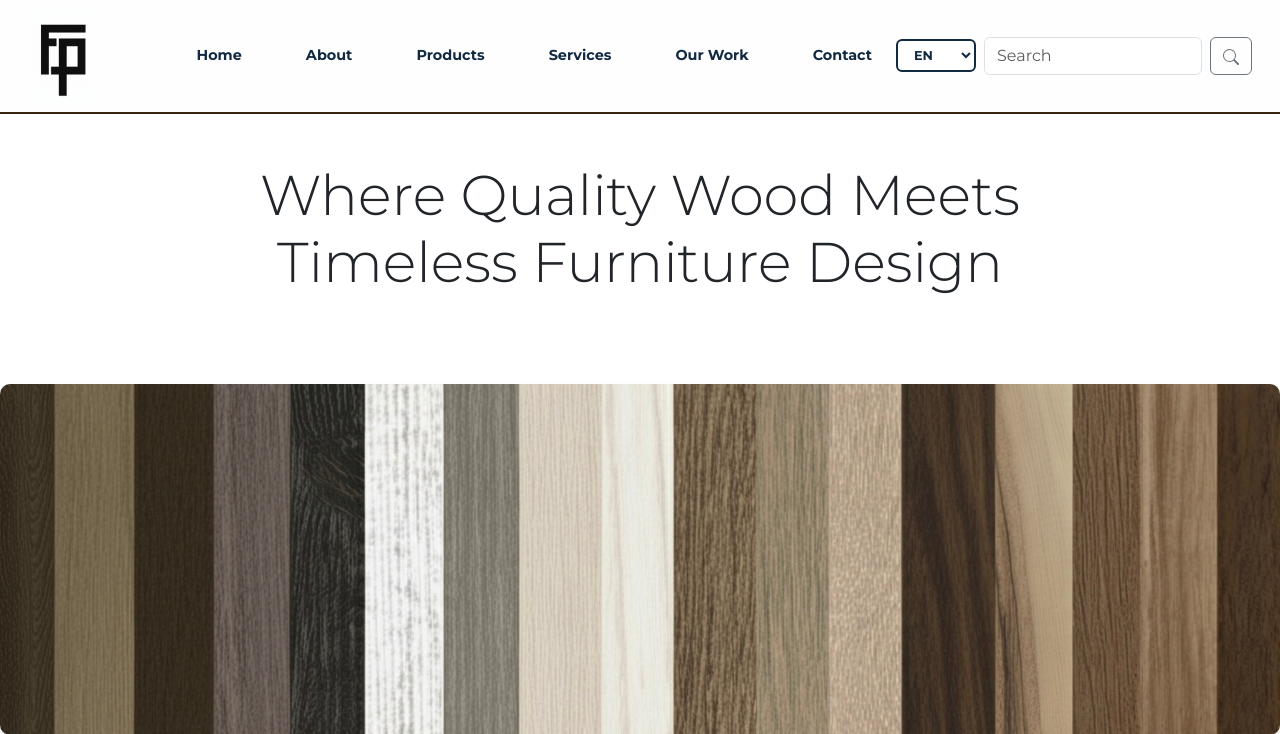
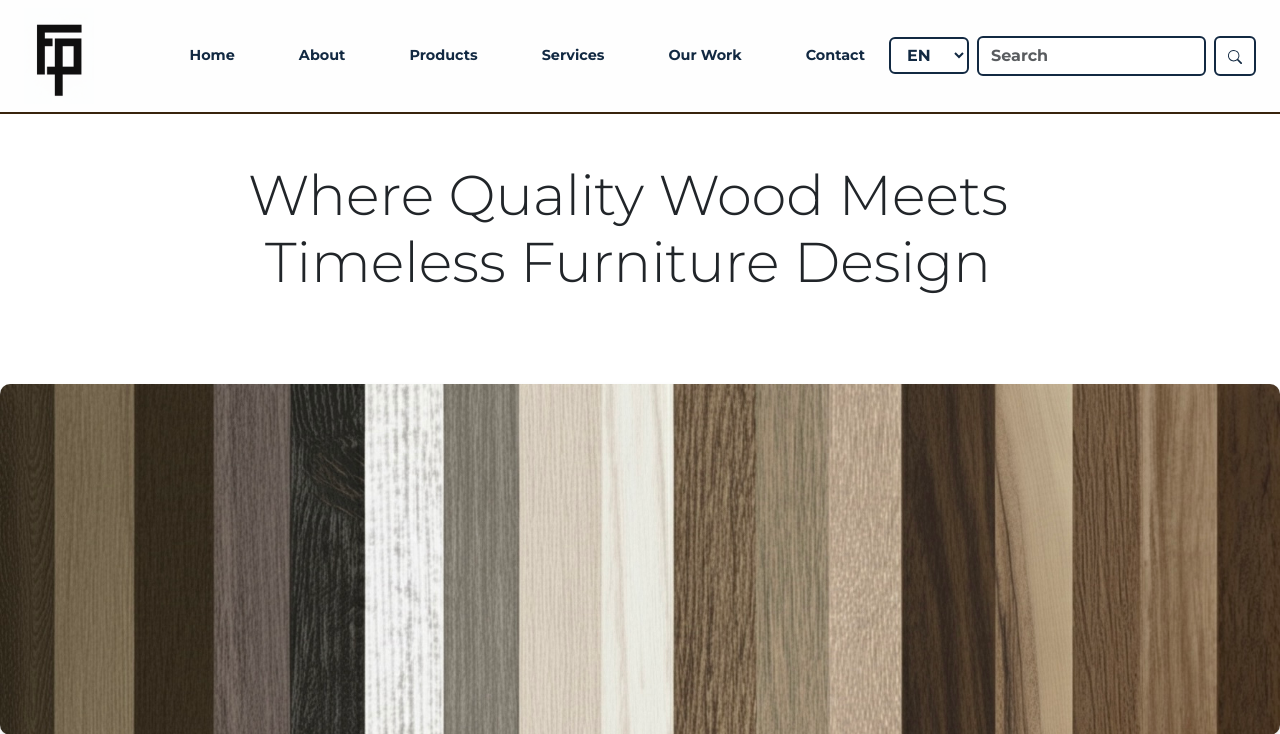
Before and after one commit to aysunsuleymanii/FuarPromet, a Django app: page / in a window 1280 px wide. Shown: the top 734 px of the page. Run offline with Django 5.2, Linux system fonts and the light colour scheme.

Commit message:
fixed bug

```diff
--- a/fuar_promet_web/fuar_promet/templates/base.html
+++ b/fuar_promet_web/fuar_promet/templates/base.html
@@ -3,7 +3,7 @@
 <html lang="{{ LANGUAGE_CODE }}">
 <head>
     <meta charset="UTF-8">
-    <meta name="viewport" content="width=device-width, initial-scale=1.0, maximum-scale=1.0, user-scalable=no">
+    <meta name="viewport" content="width=device-width, initial-scale=1.0, maximum-scale=5.0, user-scalable=yes">
     <title>{% block title %}Fuar Promet{% endblock %}</title>
     <link href="https://cdn.jsdelivr.net/npm/bootstrap@5.3.0/dist/css/bootstrap.min.css" rel="stylesheet">
     <link rel="stylesheet" href="{% static 'style.css' %}">
--- a/fuar_promet_web/static/style.css
+++ b/fuar_promet_web/static/style.css
@@ -1,10 +1,72 @@
 /* ================= BASE ================= */
+
+/* Force mobile viewport and prevent scaling issues */
+* {
+    -webkit-box-sizing: border-box;
+    -moz-box-sizing: border-box;
+    box-sizing: border-box;
+}
+
+html {
+    width: 100%;
+    max-width: 100%;
+    overflow-x: hidden;
+    -webkit-text-size-adjust: 100%;
+    -ms-text-size-adjust: 100%;
+    text-size-adjust: 100%;
+}
+
 body {
     font-family: 'Montserrat', sans-serif;
     font-size: 16px;
     font-weight: 600;
     margin: 0;
     padding: 0;
+    width: 100%;
+    max-width: 100%;
+    overflow-x: hidden;
+    -webkit-text-size-adjust: 100%;
+    -ms-text-size-adjust: 100%;
+    position: relative;
+}
+
+/* Force form elements to inherit font properties */
+input, select, button, textarea {
+    font-family: inherit;
+    font-weight: inherit;
+}
+
+/* Prevent zoom on input focus for iOS - CRITICAL FIX */
+input[type="text"],
+input[type="search"],
+select,
+textarea {
+    font-size: 16px !important;
+}
+
+/* Prevent horizontal overflow on all containers */
+.container,
+.container-fluid,
+.row {
+    max-width: 100%;
+    overflow-x: hidden;
+}
+
+/* Ensure images don't overflow */
+img {
+    max-width: 100%;
+    height: auto;
+}
+
+/* Fix Bootstrap container widths on mobile */
+@media (max-width: 991px) {
+    .container,
+    .container-fluid {
+        padding-left: 15px;
+        padding-right: 15px;
+        width: 100% !important;
+        max-width: 100% !important;
+    }
 }
 
 /* ================= NAVBAR ================= */
@@ -12,7 +74,14 @@ body {
     border-bottom: 2px solid #38240D;
     padding: 0.5rem 1rem;
     background-color: #fefefe !important;
+    width: 100%;
+    max-width: 100%;
+}
 
+.navbar .container-fluid {
+    width: 100%;
+    padding-left: 0.5rem;
+    padding-right: 0.5rem;
 }
 
 .navbar-brand {
@@ -71,7 +140,7 @@ body {
     padding: 6px 12px !important;
     border-radius: 6px !important;
     width: 80px !important;
-    font-size: 0.8rem !important;
+    font-size: 16px !important;
     font-weight: 600 !important;
     cursor: pointer !important;
     transition: all 0.3s ease !important;
@@ -84,47 +153,53 @@ body {
 
 /* ================= SEARCH FUNCTIONALITY ================= */
 /* Search Input */
-.search-input {
+.search-input,
+.form-control[type="search"] {
     background-color: white !important;
     color: #122942 !important;
     border: 2px solid #122942 !important;
     padding: 6px 12px !important;
     border-radius: 6px !important;
-    font-size: 0.8rem !important;
+    font-size: 16px !important;
     font-weight: 600 !important;
 }
 
-.search-input:focus {
+.search-input:focus,
+.form-control[type="search"]:focus {
     outline: none !important;
     box-shadow: 0 0 0 0.2rem rgba(18, 41, 66, 0.25) !important;
     border-color: #122942 !important;
 }
 
 /* Search Button */
-.search-btn {
+.search-btn,
+.btn-outline-secondary {
     background-color: white !important;
     color: #122942 !important;
     border: 2px solid #122942 !important;
     padding: 6px 12px !important;
     border-radius: 6px !important;
-    font-size: 0.8rem !important;
+    font-size: 16px !important;
     font-weight: 600 !important;
     cursor: pointer !important;
     transition: all 0.3s ease !important;
 }
 
-.search-btn:hover {
+.search-btn:hover,
+.btn-outline-secondary:hover {
     background-color: #122942 !important;
     color: white !important;
 }
 
-.search-btn svg {
+.search-btn svg,
+.btn-outline-secondary svg {
     transition: all 0.3s ease;
     width: 14px;
     height: 14px;
 }
 
-.search-btn:hover svg {
+.search-btn:hover svg,
+.btn-outline-secondary:hover svg {
     fill: white;
 }
 
```
